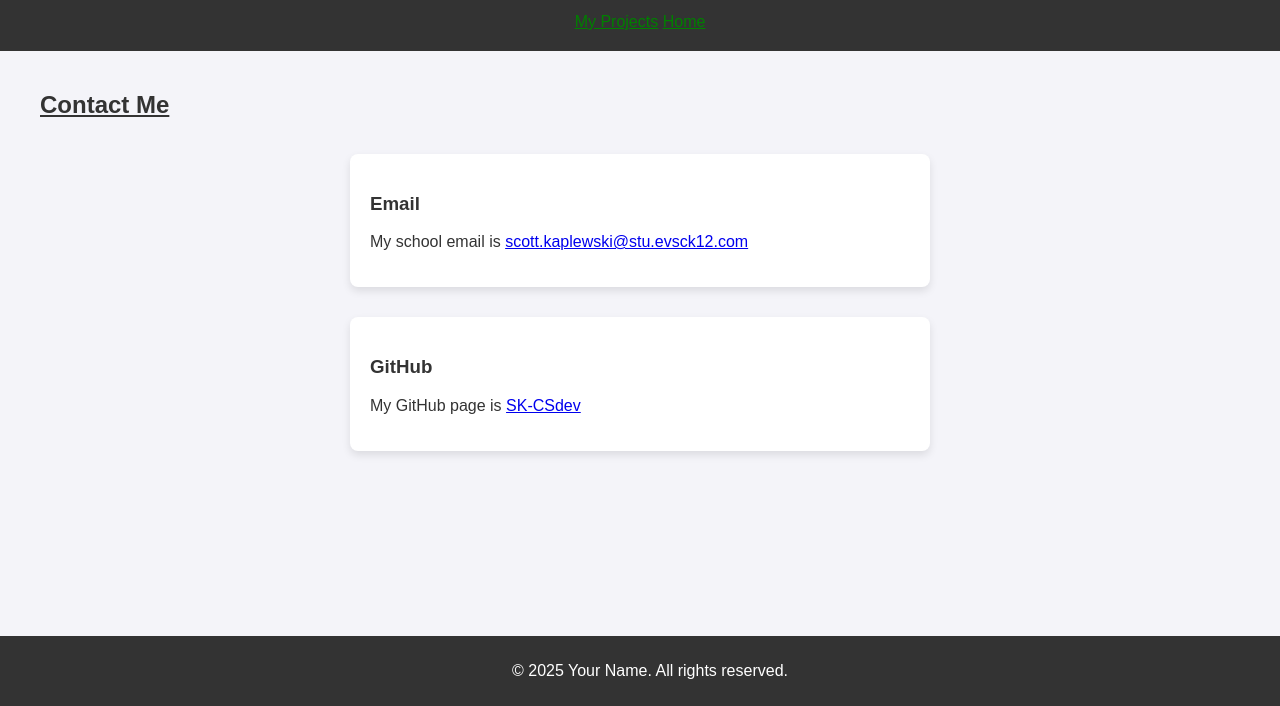
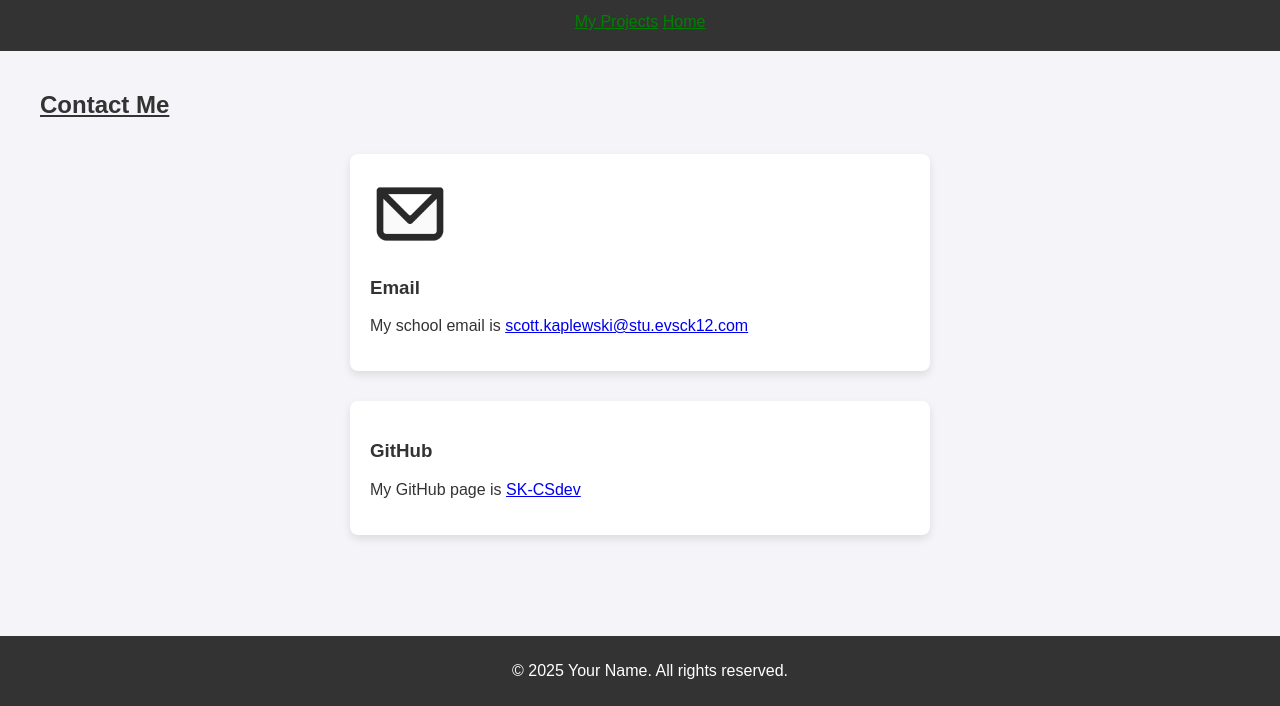
Before and after one commit to SK-CSdev/ScottPortfolio, a plain HTML site: page Contact.html in a window 1280 px wide. Shown: the part 94-800 px from the top of the page. Drawn offline with Linux system fonts and the light colour scheme.

Commit message:
Add files via upload

```diff
--- a/Contact.html
+++ b/Contact.html
@@ -21,6 +21,7 @@
     <h2>Contact Me</h2>
     <div class="contacts">
         <div class="contact">
+            <img src="icons/contactIcons/8443237-removebg-preview.png" width="80" height="80">
             <h3>Email</h3>
             <p>My school email is <a href="mailto:scott.kaplewski@stu.evsck12.com">scott.kaplewski@stu.evsck12.com</a></p>
         </div>
```
Also changed, not shown: Portfolio.html (line endings or trailing spaces), Projects.html (line endings or trailing spaces), icons/contactIcons/8443237-removebg-preview.png (added), icons/contactIcons/Untitled.png (added), style.css (line endings or trailing spaces).
